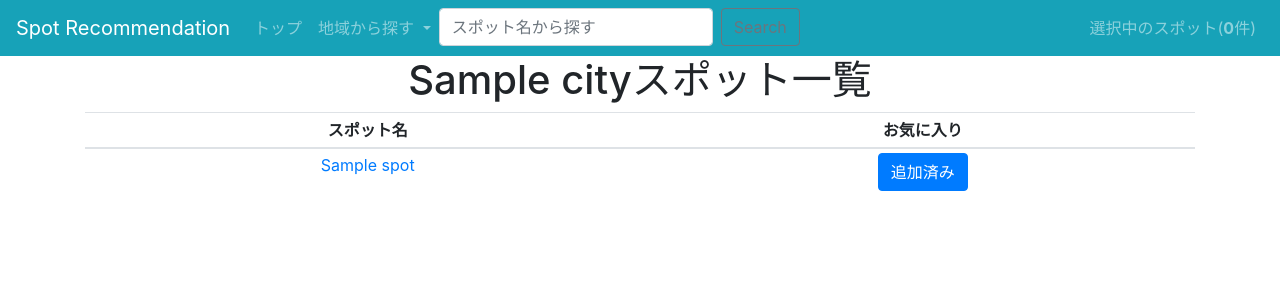
After one commit to xim0608/chootrip_experiment_frontend, a Flask app: template templates/list_spots.html in a window 1280 px wide. The commit adds this page. Shown: the top 300 px of the page. Run offline with Flask 2, Linux system fonts and the light colour scheme; the template is opened without the code that fills it: most values are stand-ins (such as "Sample title", 1, 10 or a date in 2020); parts of the project's set-up code (start-up, migrations or seed data) failed here and were passed over; some libraries are stand-ins or nearby versions.

Commit message:
add count

```diff
--- a/chootrip_api.py
+++ b/chootrip_api.py
@@ -24,6 +24,10 @@ class ChootripApi:
         return cls.request_api("spots/{}/".format(int(spot_id)))
 
     @classmethod
+    def get_city(cls, city_id):
+        return cls.request_api("cities/{}/".format(int(city_id)))
+
+    @classmethod
     def request_api(cls, path):
         try:
             headers = {"content-type": "application/json"}
--- a/main.py
+++ b/main.py
@@ -11,6 +11,13 @@ prefectures = ChootripApi.get_prefectures()
 @app.context_processor
 def inject_pref():
     return dict(prefectures=prefectures)
+
+@app.context_processor
+def inject_cart_count():
+    if 'cart' in session:
+        return dict(count=len(session['cart']))
+    else:
+        return dict(count=0)
 
 
 @app.route('/login')
@@ -51,11 +58,13 @@ def select_city(prefecture_id=None):
 
 @app.route('/cities/<city_id>')
 def list_city(city_id=None):
-    spots = ChootripApi.get_city_spots(city_id=int(city_id))['results']
+    spots = ChootripApi.get_city_spots(city_id=int(city_id))
+    city = ChootripApi.get_city(city_id)
     for spot in spots:
         if spot['id'] in session['cart']:
             spot['added'] = True
-    return render_template('list_city.html', spots=spots)
+
+    return render_template('list_spots.html', city=city, spots=spots)
 
 
 @app.route('/api/cart/add/<spot_id>')
@@ -94,7 +103,9 @@ def list_cart_api():
 
 @app.route('/cart')
 def list_cart():
-    spots = map(lambda spot_id: ChootripApi.get_spot(spot_id), session['cart'])
+    spots = list(map(lambda spot_id: ChootripApi.get_spot(spot_id), session['cart']))
+    for spot in spots:
+        spot['added'] = True
     return render_template('list_cart.html', spots=spots)
 
 
--- a/static/recommend.js
+++ b/static/recommend.js
@@ -19,7 +19,19 @@
           $el.removeClass('btn-primary');
           alert('削除しました');
         }
+        check_count()
       })
   });
 
+  function check_count() {
+    $.ajax({
+      type: "GET",
+      url: '/api/cart/count',
+      dataType: "json",
+    })
+      .done(function (data) {
+        $('#cart-count').text(data['count']);
+      })
+  };
+
 })(jQuery);
--- a/templates/base.html
+++ b/templates/base.html
@@ -9,8 +9,8 @@
 </head>
 
 
-<nav class="navbar navbar-expand-lg navbar-light bg-light">
-  <a class="navbar-brand" href="#">Spot Recommendation</a>
+<nav class="navbar navbar-expand-lg navbar-dark bg-info">
+  <a class="navbar-brand" href="/">Spot Recommendation</a>
   <button class="navbar-toggler" type="button" data-toggle="collapse" data-target="#navbarSupportedContent"
           aria-controls="navbarSupportedContent" aria-expanded="false" aria-label="Toggle navigation">
     <span class="navbar-toggler-icon"></span>
@@ -22,25 +22,28 @@
         <a class="nav-link" href="/">トップ</a>
       </li>
       <li class="nav-item dropdown">
-        <a class="nav-link dropdown-toggle" href="#" id="navbarDropdown" role="button" data-toggle="dropdown" aria-haspopup="true" aria-expanded="false">
+        <a class="nav-link dropdown-toggle" href="#" id="navbarDropdown" role="button" data-toggle="dropdown"
+           aria-haspopup="true" aria-expanded="false">
           地域から探す
         </a>
         <div class="dropdown-menu" aria-labelledby="navbarDropdown">
           {% for pref in prefectures %}
-            <a class="dropdown-item" href="{{ url_for('select_city', prefecture_id=pref.id) }}">{{ pref.name }}</a>
+          <a class="dropdown-item" href="{{ url_for('select_city', prefecture_id=pref.id) }}">{{ pref.name }}</a>
           {% endfor %}
         </div>
       </li>
       <li class="nav-item dropdown">
         <form class="form-inline">
           <input class="form-control mr-sm-2" type="search" placeholder="スポット名から探す" aria-label="Search">
-          <button class="btn btn-outline-success my-2 my-sm-0" type="submit">Search</button>
+          <button class="btn btn-outline-secondary my-2 my-sm-0" type="submit">Search</button>
         </form>
       </li>
     </ul>
-    <div class="form-inline my-2 my-lg-0">
-      <a class="nav-item">選択中のスポット</a>
-    </div>
+    <ul class="navbar-nav">
+      <li class="nav-item">
+        <a class="nav-link" href="{{ url_for('list_cart') }}">選択中のスポット(<b id="cart-count">{{ count }}</b>件)</a>
+      </li>
+    </ul>
   </div>
 </nav>
 
--- a/templates/list_city.html
+++ b/templates/list_cart.html
@@ -3,6 +3,8 @@
 {% block content %}
 
 <div class="container">
+  <h1>選択中のスポット一覧</h1>
+
   <table class="table table-sm">
     <thead>
     <tr>
--- /dev/null
+++ b/templates/list_spots.html
@@ -0,0 +1,40 @@
+{% extends 'base.html' %}
+
+{% block content %}
+
+<div class="container">
+  <h1>{{ city['name'] }}スポット一覧</h1>
+
+  <table class="table table-sm">
+    <thead>
+    <tr>
+      <th scope="col">スポット名</th>
+      <th>お気に入り</th>
+    </tr>
+    </thead>
+    <tbody>
+    {% if spots %}
+      {% for spot in spots %}
+      <tr>
+        <td>
+          <a href="{{ spot['url'] }}" target="_blank">{{ spot['title'] }}</a>
+        </td>
+        <td>
+          {% if spot['added'] %}
+            <button type="button" class="btn btn-primary toggle-cart" data-id="{{ spot['id'] }}">追加済み</button>
+          {% else %}
+            <button type="button" class="btn btn-outline-primary toggle-cart" data-id="{{ spot['id'] }}">追加する</button>
+          {% endif %}
+        </td>
+      </tr>
+      {% endfor %}
+    {% else %}
+      <tr>
+        <td>スポットがありません．．．</td>
+      </tr>
+    {% endif %}
+    </tbody>
+  </table>
+</div>
+
+{% endblock %}
```
